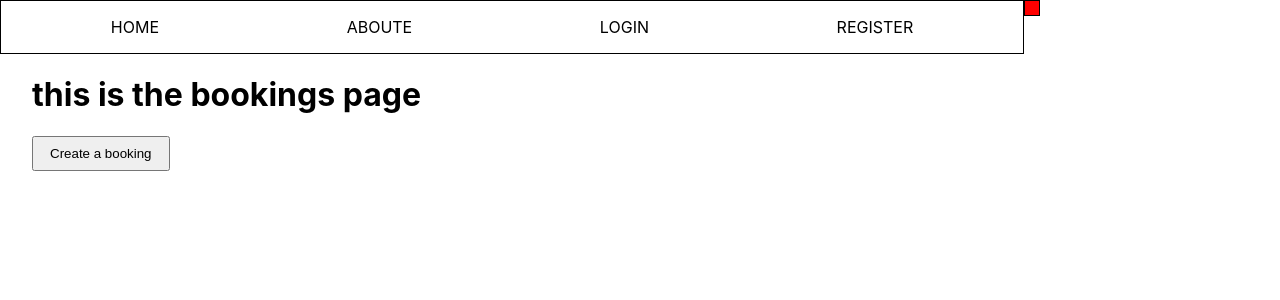
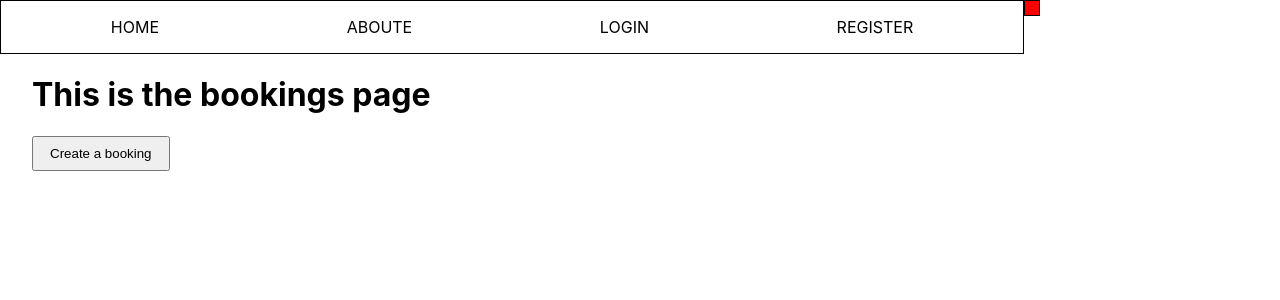
Before and after one commit to BucoTEC/booking-frontend, a Next.js app: page /bookings in a window 1280 px wide. Shown: the top 300 px of the page. Built offline with nearby package versions, Linux system fonts and the light colour scheme.

Commit message:
fix heading on bookings page

```diff
--- a/pages/bookings/index.js
+++ b/pages/bookings/index.js
@@ -5,7 +5,7 @@ import Link from "next/link";
 function Bookings() {
 	return (
 		<div>
-			<h1>this is the bookings page</h1>
+			<h1>This is the bookings page</h1>
 			<button style={{ padding: "0.5rem 1rem" }}>
 				<Link href="/bookings/create">Create a booking</Link>
 			</button>
```
